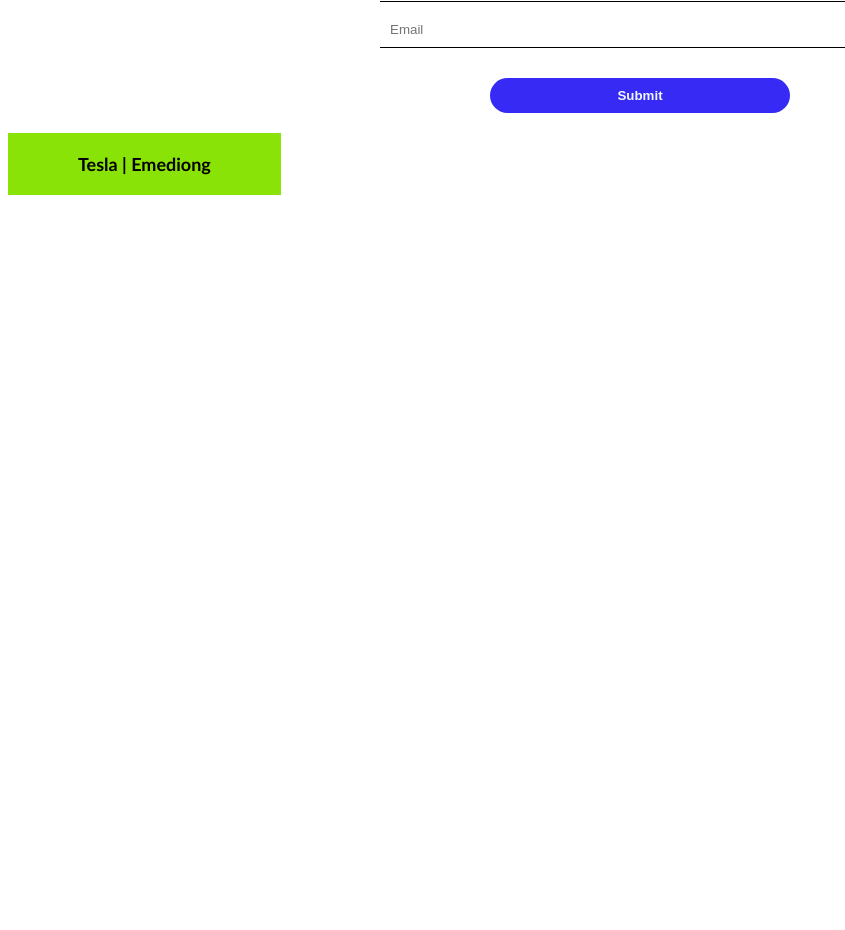
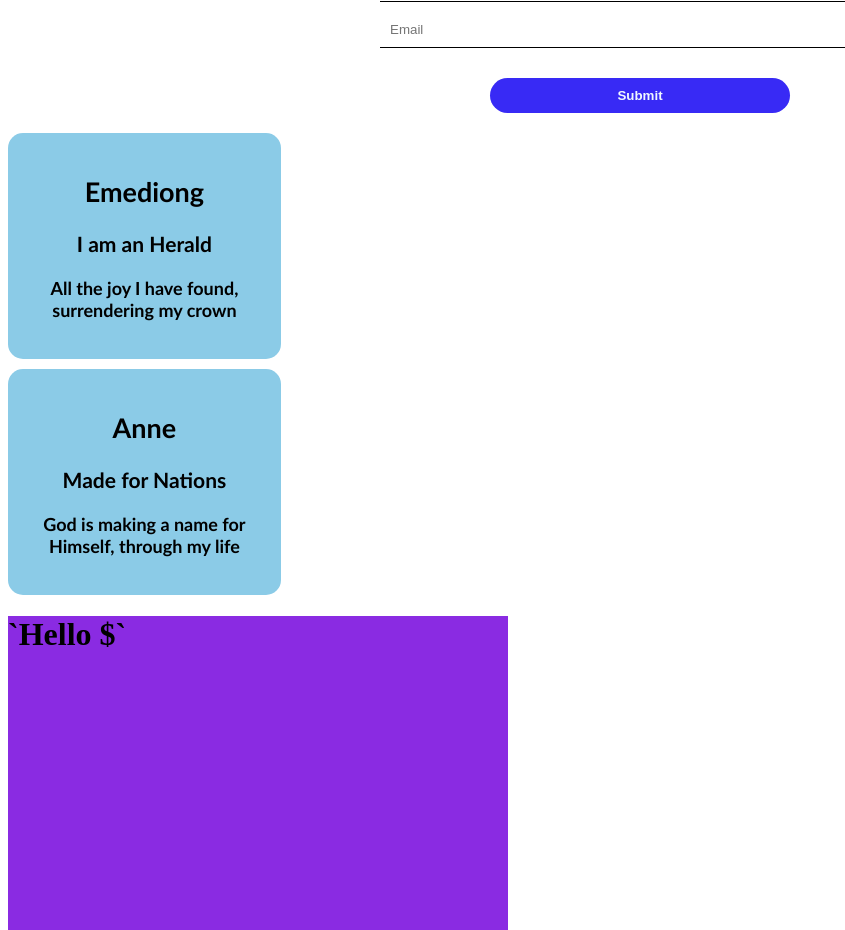
Before and after one commit to edememediong1/hello-app, a React (Create React App) app: page / in a window 1280 px wide. Shown: the part 1060-1990 px from the top of the page, without its empty margins (0-845 px from the left). Before the commit the page ends 1263 px from the top, so only its background shows below. Built offline with nearby package versions, Linux system fonts and the light colour scheme.

Commit message:
Getting deeper in props

```diff
--- a/src/App.js
+++ b/src/App.js
@@ -134,20 +134,41 @@ function OnChange() {
 }
 
 // props in react
-function Cars(props){
-  console.log(props)
+function Cars({data}){
+
+  // const {username, bio, message} = data
   return(
     <div className="cars">
-      {`${props.name} | ${props.data}`}
+      <h1>{data.username}</h1>
+      <h3>{data.bio}</h3>
+      <p>{data.message}</p>
     </div>
   )
 }
 
 
 function App() {
+
+  const data = [{
+    username: "Emediong",
+    bio: "I am an Herald",
+    message: "All the joy I have found, surrendering my crown",
+  },
+  {
+    username: "Anne",
+    bio:"Made for Nations",
+    message: "God is making a name for Himself, through my life"
+  }]
+
+  const listOfData = data.map((item) => {
+    return(
+      <Cars data={item}/>
+    )
+  })
+
   return (
   <section>
-    <Cars name="Tesla" data="Emediong"/>
+    {listOfData}
   </section>
   )
 
--- /dev/null
+++ b/src/assets/styles/subscription.css
@@ -0,0 +1,6 @@
+.Subscribe{
+    background-color: blueviolet;
+    height: 500px;
+    width: 500px;
+    color: black;
+}
--- /dev/null
+++ b/src/components/subscription.js
@@ -0,0 +1,49 @@
+import React from "react";
+import "../assets/styles/subscription.css"
+
+function Subscription(details){
+    return(
+        <div className="Subscribe">
+            <h1>`Hello ${details.plan}`</h1>
+            <h3>{details.price}</h3>
+            <h3>{details.allowedSeats}</h3>
+            <h3>{details.miles}</h3>
+        </div>
+    )
+}
+
+
+function SubscriptionData(){
+    const data = [{
+        id: 1,
+        plan: "Free",
+        price: "$0",
+        allowedSeats: "1",
+        miles: "1 mile"
+    },
+    {
+        id: 2,
+        plan: "Advanced",
+        price: "$20",
+        allowedSeats: "2",
+        miles: "10 miles"
+    }
+    ,
+    {
+        id: 3,
+        plan: "pro",
+        price: "$50",
+        allowedSeats: "3",
+        miles: "20 miles",
+    }]
+
+    const list = data.map((item) => {
+        return <Subscription details={item}/>
+    })
+
+    return(
+        <div className="Display">{list}</div>
+    )
+}
+
+export default SubscriptionData;
--- a/src/index.css
+++ b/src/index.css
@@ -96,11 +96,13 @@ button{
 }
 
 .cars{
-  background-color: rgb(138, 227, 6);
+  background-color: rgb(139, 203, 231);
   max-width: 20%;
   padding: 20px 10px;
+  border-radius: 15px;
   text-align: center;
   font-weight: 600;
   font-size: large;
+  margin-bottom: 10px;
   font-family: 'Trebuchet MS', 'Lucida Sans Unicode', 'Lucida Grande', 'Lucida Sans', Arial, sans-serif;
 }
--- a/src/index.js
+++ b/src/index.js
@@ -4,6 +4,7 @@ import './index.css';
 import App, { OnMouseHover } from './App';
 import { NumberCounter, OnSubmit, OnChange } from './App';
 import UserProfileCard from './components/UserProfileCard';
+import SubscriptionData from './components/subscription';
 
 const root = ReactDOM.createRoot(document.getElementById('root'));
 root.render(
@@ -14,5 +15,6 @@ root.render(
     <NumberCounter/>
     <OnChange/>
     <App/>
+    <SubscriptionData/>
   </React.StrictMode>
 );
```
